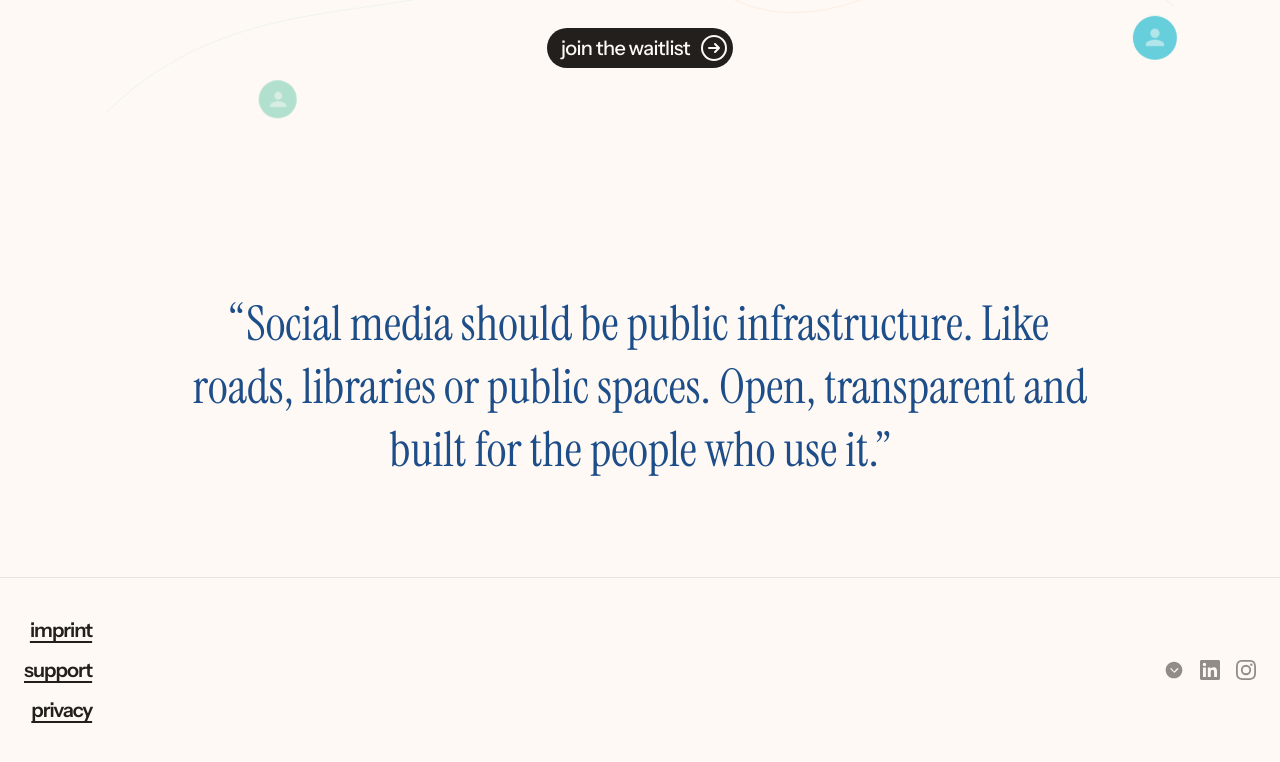
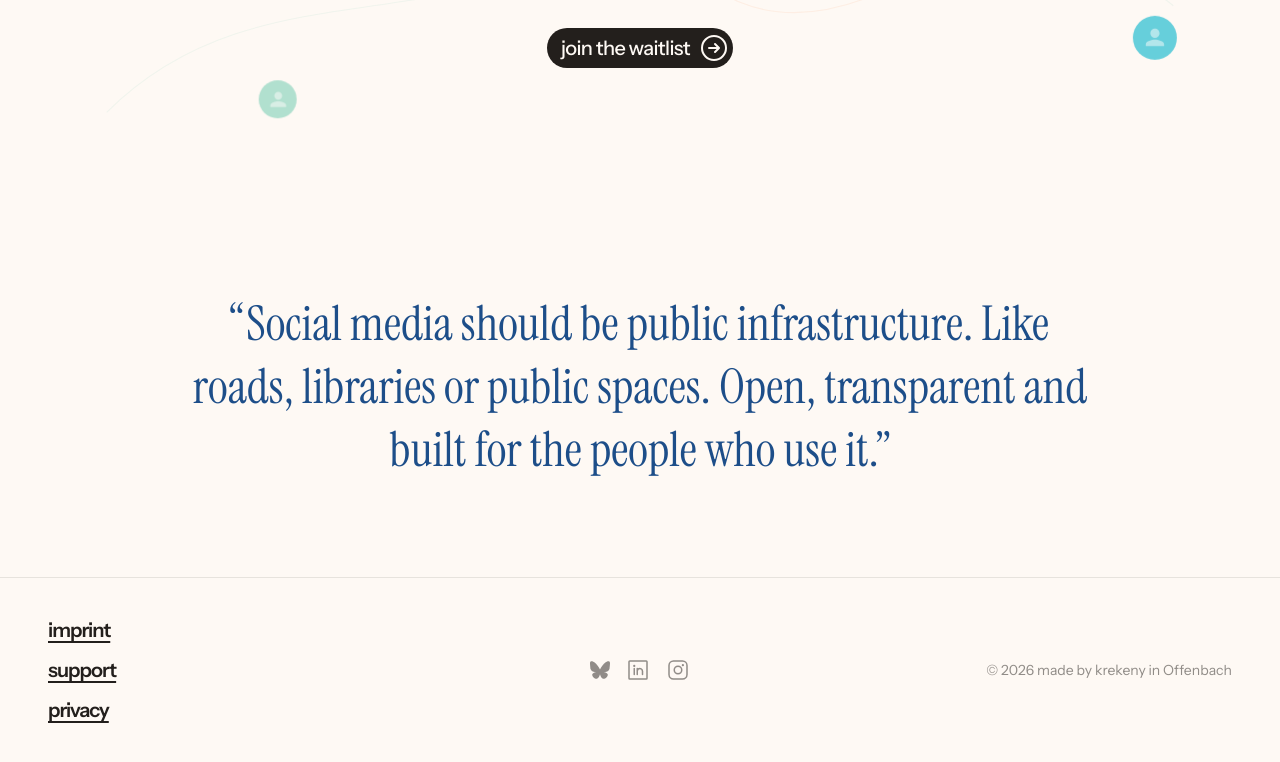
Before and after one commit to Krekeny/eny-social, a Next.js app: page / in a window 1280 px wide. Shown: the part 3891-4653 px from the top of the page. Built offline with nearby package versions, Linux system fonts and the light colour scheme.

Commit message:
feat(Footer): add correct socials and copyright

```diff
--- a/app/components/Footer.tsx
+++ b/app/components/Footer.tsx
@@ -1,49 +1,59 @@
+"use client";
+
+import { LinkedinLogo, InstagramLogo } from "@phosphor-icons/react";
 import NavLink from "./ui/NavLink";
 
 export default function Footer() {
   return (
     <footer className="border-t border-charcoal/10 px-6 py-8">
-      <div className="mx-auto flex max-w-7xl flex-col items-center justify-between gap-6 md:flex-row">
+      <div className="mx-auto grid max-w-[1536px] grid-cols-3 items-center gap-6 px-6">
         {/* Links */}
-        <div className="flex flex-col items-end gap-0">
+        <div className="flex flex-col items-start gap-0">
           <NavLink href="#">imprint</NavLink>
           <NavLink href="#">support</NavLink>
           <NavLink href="#">privacy</NavLink>
         </div>
 
         {/* Social icons */}
-        <div className="flex items-center gap-4">
-          {/* Bluesky */}
+        <div className="flex items-center justify-center gap-4">
+          {/* Bluesky — no Phosphor icon available */}
           <a
-            href="#"
+            href="https://bsky.app/profile/eny.social"
+            target="_blank"
+            rel="noopener noreferrer"
             className="text-charcoal/50 transition-colors hover:text-pacific"
             aria-label="Bluesky"
           >
-            <svg className="h-5 w-5" viewBox="0 0 24 24" fill="currentColor">
-              <path d="M12 2C6.477 2 2 6.477 2 12s4.477 10 10 10 10-4.477 10-10S17.523 2 12 2zm4.97 7.97a.75.75 0 0 1 0 1.06l-4 4a.75.75 0 0 1-1.06 0l-4-4a.75.75 0 1 1 1.06-1.06L12 13.94l3.97-3.97a.75.75 0 0 1 1.06 0z" />
+            <svg className="h-5 w-5" viewBox="0 0 568 501" fill="currentColor">
+              <path d="M123.121 33.6637C188.241 82.5526 258.281 181.681 284 234.873C309.719 181.681 379.759 82.5526 444.879 33.6637C491.866 -1.61183 568 -28.9064 568 57.9464C568 75.2916 558.055 203.659 552.222 224.501C531.947 296.954 458.067 315.434 392.347 304.249C507.222 323.8 536.444 388.56 473.333 453.32C353.473 576.312 301.061 422.461 287.631 383.039C285.169 374.577 284.043 370.593 284 373.549C283.957 370.593 282.831 374.577 280.369 383.039C266.939 422.461 214.527 576.312 94.6667 453.32C31.5556 388.56 60.7778 323.8 175.653 304.249C109.933 315.434 36.0533 296.954 15.7778 224.501C9.94445 203.659 0 75.2916 0 57.9464C0 -28.9064 76.1345 -1.61183 123.121 33.6637Z" />
             </svg>
           </a>
           {/* LinkedIn */}
           <a
-            href="#"
+            href="https://www.linkedin.com/company/krekeny/"
+            target="_blank"
+            rel="noopener noreferrer"
             className="text-charcoal/50 transition-colors hover:text-pacific"
             aria-label="LinkedIn"
           >
-            <svg className="h-5 w-5" viewBox="0 0 24 24" fill="currentColor">
-              <path d="M20.447 20.452h-3.554v-5.569c0-1.328-.027-3.037-1.852-3.037-1.853 0-2.136 1.445-2.136 2.939v5.667H9.351V9h3.414v1.561h.046c.477-.9 1.637-1.85 3.37-1.85 3.601 0 4.267 2.37 4.267 5.455v6.286zM5.337 7.433a2.062 2.062 0 0 1-2.063-2.065 2.064 2.064 0 1 1 2.063 2.065zm1.782 13.019H3.555V9h3.564v11.452zM22.225 0H1.771C.792 0 0 .774 0 1.729v20.542C0 23.227.792 24 1.771 24h20.451C23.2 24 24 23.227 24 22.271V1.729C24 .774 23.2 0 22.222 0h.003z" />
-            </svg>
+            <LinkedinLogo className="h-6 w-6" weight="regular" />
           </a>
           {/* Instagram */}
           <a
-            href="#"
+            href="https://instagram.com/krekeny"
+            target="_blank"
+            rel="noopener noreferrer"
             className="text-charcoal/50 transition-colors hover:text-pacific"
             aria-label="Instagram"
           >
-            <svg className="h-5 w-5" viewBox="0 0 24 24" fill="currentColor">
-              <path d="M12 2.163c3.204 0 3.584.012 4.85.07 3.252.148 4.771 1.691 4.919 4.919.058 1.265.069 1.645.069 4.849 0 3.205-.012 3.584-.069 4.849-.149 3.225-1.664 4.771-4.919 4.919-1.266.058-1.644.07-4.85.07-3.204 0-3.584-.012-4.849-.07-3.26-.149-4.771-1.699-4.919-4.92-.058-1.265-.07-1.644-.07-4.849 0-3.204.013-3.583.07-4.849.149-3.227 1.664-4.771 4.919-4.919 1.266-.057 1.645-.069 4.849-.069zM12 0C8.741 0 8.333.014 7.053.072 2.695.272.273 2.69.073 7.052.014 8.333 0 8.741 0 12c0 3.259.014 3.668.072 4.948.2 4.358 2.618 6.78 6.98 6.98C8.333 23.986 8.741 24 12 24c3.259 0 3.668-.014 4.948-.072 4.354-.2 6.782-2.618 6.979-6.98.059-1.28.073-1.689.073-4.948 0-3.259-.014-3.667-.072-4.947-.196-4.354-2.617-6.78-6.979-6.98C15.668.014 15.259 0 12 0zm0 5.838a6.162 6.162 0 1 0 0 12.324 6.162 6.162 0 0 0 0-12.324zM12 16a4 4 0 1 1 0-8 4 4 0 0 1 0 8zm6.406-11.845a1.44 1.44 0 1 0 0 2.881 1.44 1.44 0 0 0 0-2.881z" />
-            </svg>
+            <InstagramLogo className="h-6 w-6" weight="regular" />
           </a>
         </div>
+
+        {/* Copyright */}
+        <p className="text-right text-sm text-charcoal/50">
+          &copy; {new Date().getFullYear()} made by krekeny in Offenbach
+        </p>
       </div>
     </footer>
   );
```
